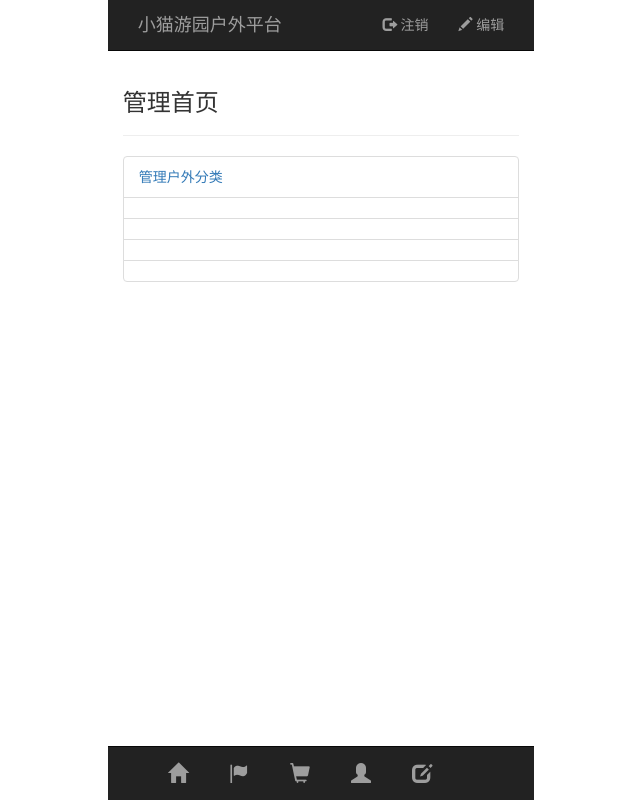
After one commit to luckylark/catyy, a Flask app: page /admin/index in a window 1280 px wide. The commit adds this page. Shown: the whole page, without its empty margins (319-959 px from the left). Run offline with Flask 2, Linux system fonts and the light colour scheme; a user stored in the database is signed in; parts of the project's set-up code (start-up, migrations or seed data) failed here and were passed over; some libraries are stand-ins or nearby versions.

Commit message:
add outdoor test

```diff
--- a/app/app/admin/__init__.py
+++ b/app/app/admin/__init__.py
@@ -3,3 +3,4 @@ from flask import Blueprint
 admin = Blueprint('admin', __name__, url_prefix='/admin', template_folder='../templates/admin')
 
 from . import views_outdoor
+from . import views
--- /dev/null
+++ b/app/app/admin/views.py
@@ -0,0 +1,18 @@
+from . import admin
+from flask_login import current_user, login_required
+from ..forms.outdoor import CreateOutdoorTypeForm
+from flask import flash, render_template, redirect, url_for, request, abort
+from ..models.outdoorType import OutdoorType
+from ..extentions import commonImage, db
+from ..tools.string_tools import get_md5_filename
+from ..decorators import admin_required
+
+
+@login_required
+@admin.route('/index')
+@admin_required
+def index():
+    # TODO 装饰器
+    if not current_user.is_admin:
+        abort(403)
+    return render_template('admin_index.html')
--- /dev/null
+++ b/app/app/decorators.py
@@ -0,0 +1,14 @@
+from functools import wraps
+from flask import abort
+from flask_login import current_user
+from flask import flash
+
+
+#-管理员可访问
+def admin_required(func):
+    @wraps(func)
+    def wrapper(*args, **kwargs):
+        if not current_user.is_admin:
+            abort(403)
+        return func(*args, **kwargs)
+    return wrapper
--- /dev/null
+++ b/app/app/templates/admin/admin_index.html
@@ -0,0 +1,28 @@
+{% extends "base.html" %}
+{% import "bootstrap/wtf.html" as wtf %}
+{% block title %}管理首页{% endblock %}
+
+{% block page_content %}
+    <div class="page-header">
+        <h3>管理首页</h3>
+    </div>
+
+    <div class="list-group">
+    <li class="list-group-item">
+        <a href="{{ url_for('admin.edit_outdoor_type') }}">管理户外分类</a>
+    </li>
+    <li class="list-group-item">
+        <a href=""></a>
+    </li>
+    <li class="list-group-item">
+        <a href=""></a>
+    </li>
+    <li class="list-group-item">
+        <a href=""></a>
+    </li>
+    <li class="list-group-item">
+        <a href=""></a>
+    </li>
+    </div>
+
+{% endblock %}
--- a/app/app/templates/admin/edit_outdoor_type.html
+++ b/app/app/templates/admin/edit_outdoor_type.html
@@ -10,6 +10,7 @@
     {# type list & edit +　禁用
     显示模板根据admin参数决定是否显示编辑条#}
     {% set admin=True %}
+    {% set urlpoint = 'admin.edit_outdoor_type' %}
     {% include 'include/_outdoors_type_list.html' %}
 
     {# new type #}
--- a/app/app/templates/base.html
+++ b/app/app/templates/base.html
@@ -49,10 +49,15 @@
 	        <div class="container-fluid">
 	        <div>
 		        <ul class="nav navbar-nav">
-                    <li class="text-center col-xs-3" style="font-size:20px"><a href="/" title="主页"><span class="glyphicon glyphicon-home"/></a></li>
-			        <li class="text-center col-xs-3" style="font-size:20px"><a href="#" title="团队"><span class="glyphicon glyphicon-flag"/></a></li>
-			        <li class="text-center col-xs-3" style="font-size:20px;"><a href="#" title="户外商城"><span class="glyphicon glyphicon-shopping-cart"/></a></li>
-                    {% if current_user.is_authenticated %}<li class="text-center col-xs-3" style="font-size:20px;"><a href="{{ url_for('user.profile', id=current_user.id) }}" title="我的主页"><span class="glyphicon glyphicon-user"/></a></li>{% endif %}
+                    <li class="text-center col-xs-2" style="font-size:20px"><a href="/" title="主页"><span class="glyphicon glyphicon-home"/></a></li>
+			        <li class="text-center col-xs-2" style="font-size:20px"><a href="#" title="团队"><span class="glyphicon glyphicon-flag"/></a></li>
+			        <li class="text-center col-xs-2" style="font-size:20px;"><a href="#" title="户外商城"><span class="glyphicon glyphicon-shopping-cart"/></a></li>
+                    {% if current_user.is_authenticated %}<li class="text-center col-xs-2" style="font-size:20px;">
+                        <a href="{{ url_for('user.profile', id=current_user.id) }}" title="我的主页"><span class="glyphicon glyphicon-user"/></a></li>
+                    {% endif %}
+                    {% if current_user.is_authenticated and current_user.is_admin %}<li class="text-center col-xs-2" style="font-size:20px;">
+                        <a href="{{ url_for('admin.index') }}" title="管理页面"><span class="glyphicon glyphicon-edit"/></a></li>
+                    {% endif %}
 		        </ul>
 	        </div>
 	        </div>
```
Also changed, not shown: app/app/admin/views_outdoor.py (+6 -1 lines), app/app/forgery.py (+21 -0 lines), app/app/static/images/outdoor_type/chuidiao.jpg (added), app/app/static/images/outdoor_type/huwaidengshan.jpg (added), app/app/static/images/outdoor_type/jianbuzou.jpg (added), app/app/static/images/outdoor_type/nantaihang.gif (added), app/app/static/images/outdoor_type/panyan.jpg (added), app/app/static/images/outdoor_type/paobu.jpg (added), app/app/static/images/outdoor_type/piaoliu.jpg (added), app/app/static/images/outdoor_type/qixing.jpg (added), app/app/static/images/outdoor_type/户外登山.jpg (deleted).
